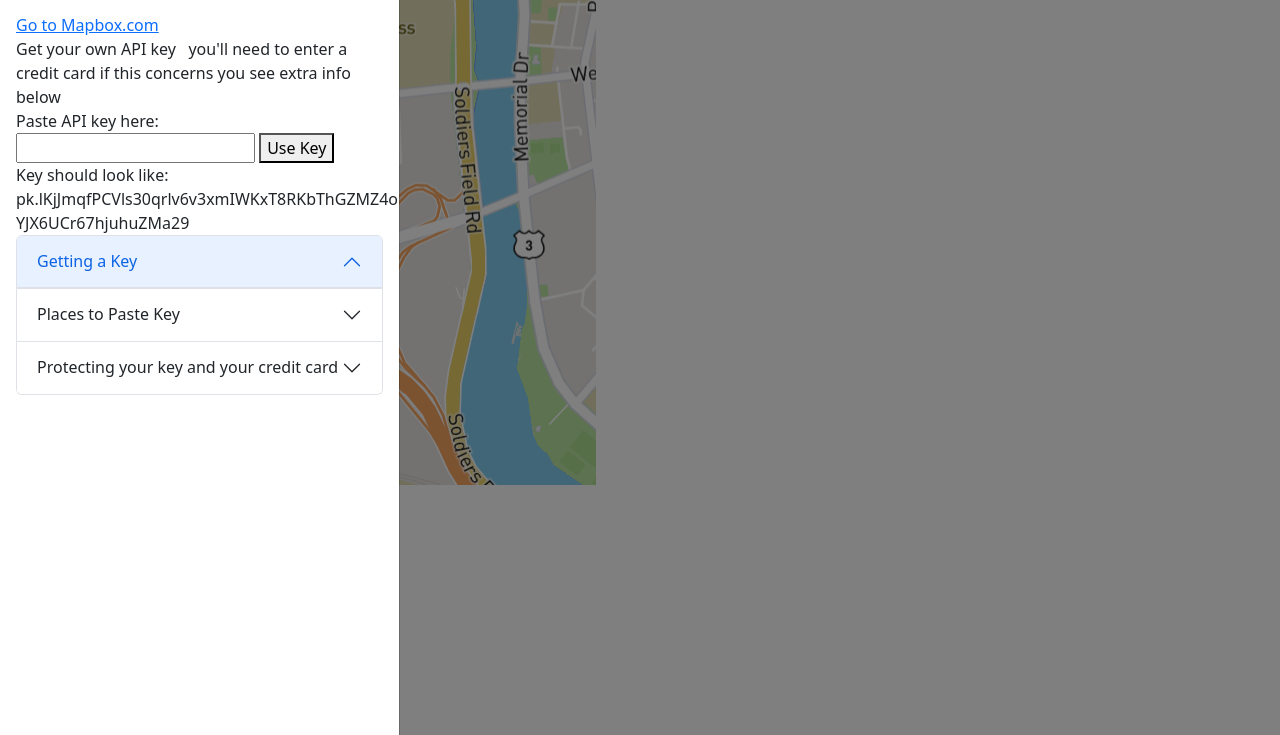
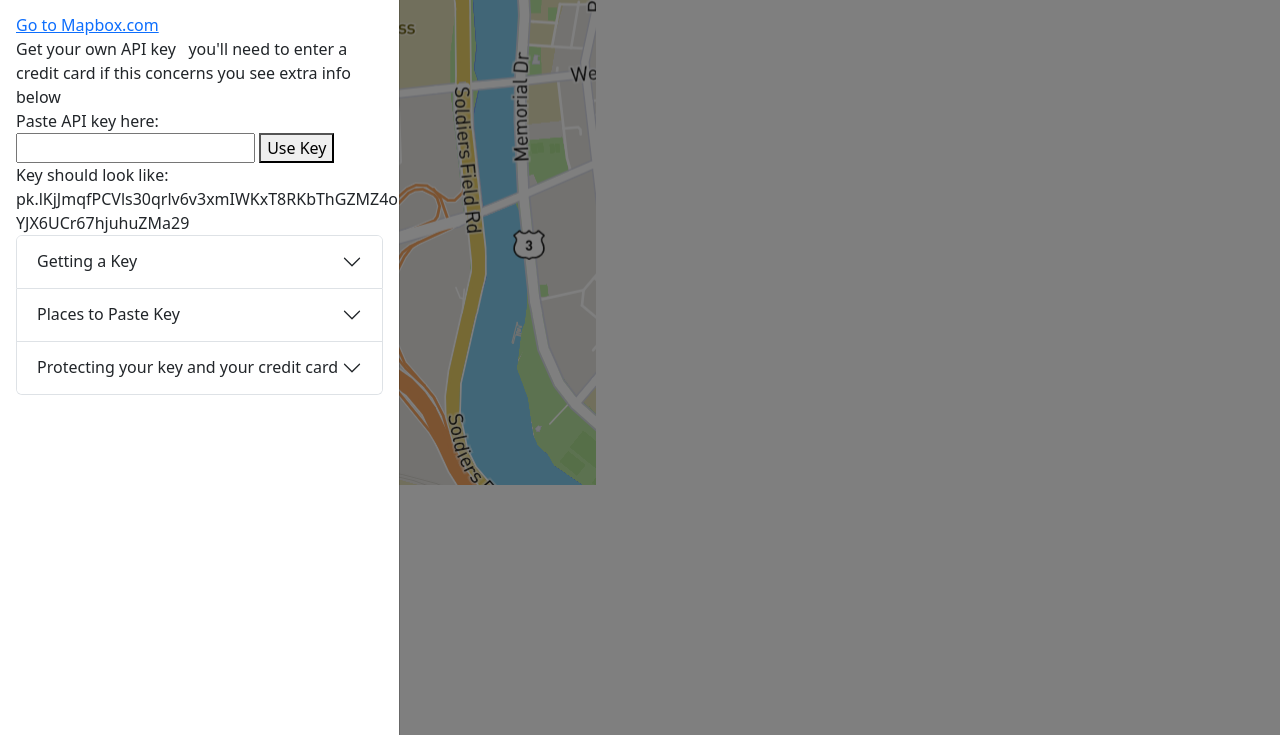
Before and after one commit to georgebernard4/-real-timeBusTracker, a plain HTML site: page index.html in a window 1280 px wide. Shown: the part 65-800 px from the top of the page. Drawn offline with nearby package versions, Linux system fonts and the light colour scheme.

Commit message:
initializing getting a key chevron to down

```diff
--- a/index.html
+++ b/index.html
@@ -107,7 +107,7 @@
         <div class="accordion" id="accordionKeyInfo">
           <div class="accordion-item">
             <h2 class="accordion-header" id="GettingAKey">
-              <button class="accordion-button" type="button" data-bs-toggle="collapse" data-bs-target="#collapseOne" aria-expanded="true" aria-controls="collapseOne">
+              <button class="accordion-button collapsed" type="button" data-bs-toggle="collapse" data-bs-target="#collapseOne" aria-expanded="true" aria-controls="collapseOne">
                 Getting a Key
               </button>
             </h2>
```
